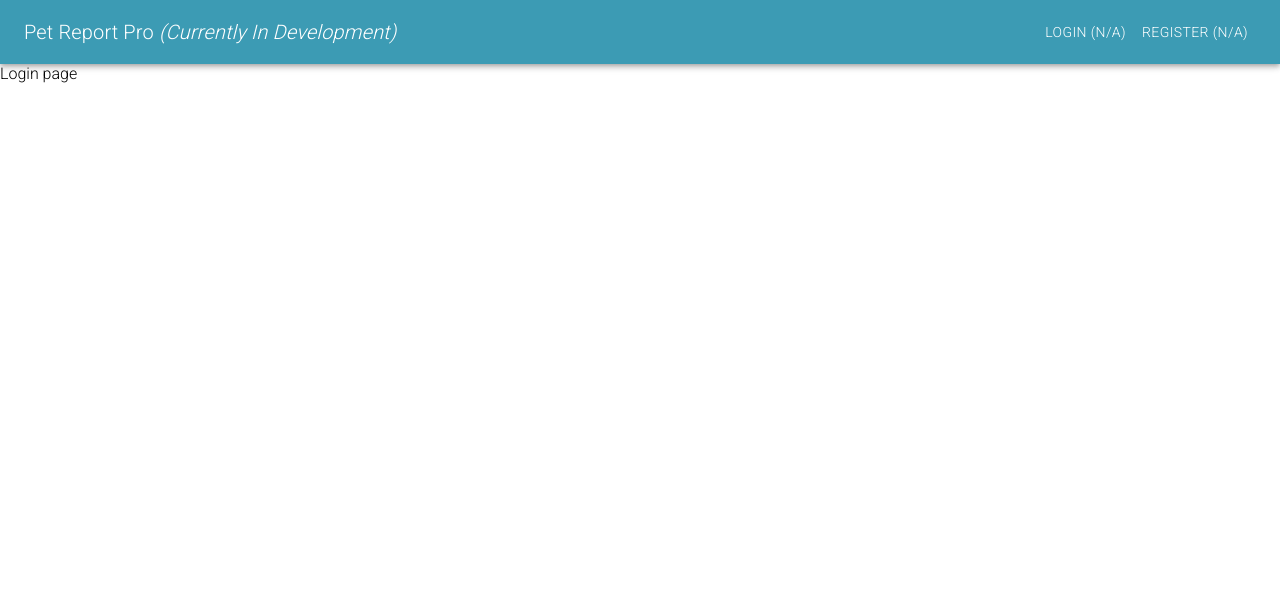
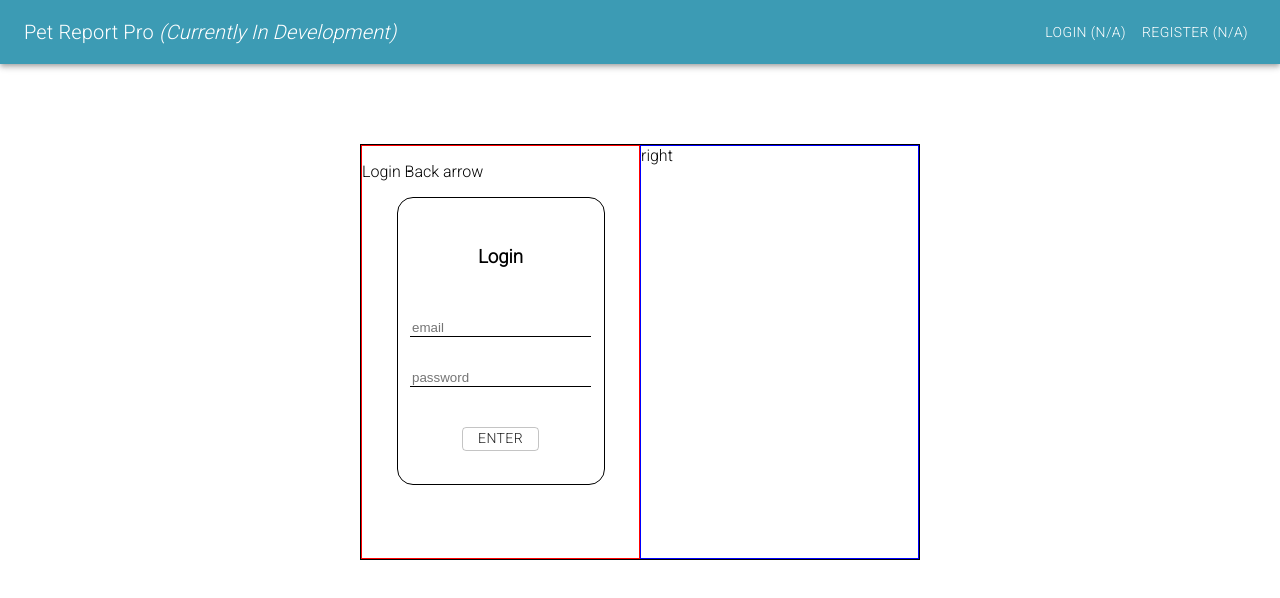
Before and after one commit to Matt2844/pet-report-app, a React (Create React App) app in the folder pet-report/: page /login in a window 1280 px wide. Shown: the top 598 px of the page. Built offline with nearby package versions, Linux system fonts and the light colour scheme; a web font is replaced by a local one.

Commit message:
started setting up basic styling on login page

```diff
--- a/pet-report/src/App.css
+++ b/pet-report/src/App.css
@@ -138,6 +138,47 @@
   width: 12rem;
   margin-top: 0.3rem;
 }
+
+/* LOGIN SECTION */
+
+.login-section {
+  border: 1px solid black;
+  margin-right: auto;
+  margin-left: auto;
+  margin-top: 5rem;
+  width: 35rem;
+  height: 26rem;
+  display: flex;
+}
+
+.login-section-login {
+  border: 1px solid red;
+  width: 50%;
+}
+
+.login-section-photo {
+  border: 1px solid blue;
+  width: 50%;
+}
+
+.login-card {
+  text-align: center;
+  border: 1px solid black;
+  border-radius: 16px;
+  width: 13rem;
+  height: 18rem;
+  margin-right: auto;
+  margin-left: auto;
+}
+
+.login-card h3 {
+  margin-top: 3rem;
+}
+
+.login-card input {
+  margin-top: 2rem;
+}
+
 
 /* BUTTONS AND FORMS */
 
--- a/pet-report/src/components/Login.js
+++ b/pet-report/src/components/Login.js
@@ -1,11 +1,33 @@
 import React from 'react'
+import Button from '@material-ui/core/Button'
+import { makeStyles } from '@material-ui/core/styles'
 
+const useStyles = makeStyles({
+  loginEnter: {
+    marginTop: '2.5rem',
+    height: '1.5rem'
+  }
+})
 
 export default function Login () {
+  const classes = useStyles();
 
   return (
     <div>
-      Login page
+      <section className="login-section">
+        <div className="login-section-login">
+          <p>Login Back arrow</p>
+          <div className="login-card">
+            <h3>Login</h3>
+            <input placeholder="email" />
+            <input placeholder="password" /><br />
+            <Button className={classes.loginEnter} variant="outlined">Enter</Button>
+          </div>
+        </div>
+        <div className="login-section-photo">
+          right
+        </div>
+      </section>
     </div>
   )
 }
--- a/pet-report/src/components/SettingsModal.js
+++ b/pet-report/src/components/SettingsModal.js
@@ -22,6 +22,7 @@ const useStyles = makeStyles({
   submit: {
     marginTop: '3rem',
     marginLeft: '2rem',
+    height: '1.8rem'
   }
 });
 
```
Also changed, not shown: 1 other file (tests, documents, lock files or other folders).
